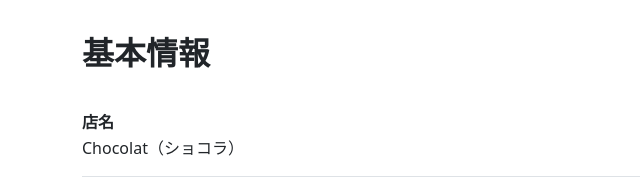
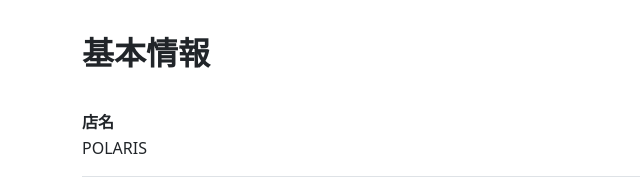
Before and after one commit to kadoebiyano-jpg/my-html-test, a plain HTML site: page index.html in a window 1280 px wide. Shown: the part 3000-3190 px from the top of the page, 0-640 px from the left. Drawn offline with nearby package versions, Linux system fonts and the light colour scheme; files whose address does not match are found by name.

Commit message:
Update index.html

```diff
--- a/index.html
+++ b/index.html
@@ -807,7 +807,7 @@ setInterval(() => {
 
     <div class="py-3 border-bottom">
       <h6 class="fw-bold mb-1">店名</h6>
-      <p class="mb-0">Chocolat（ショコラ）</p>
+      <p class="mb-0">POLARIS</p>
     </div>
 
     <div class="py-3 border-bottom">
```
